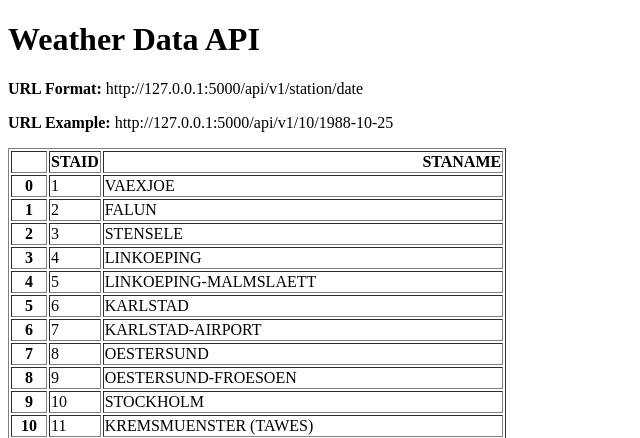
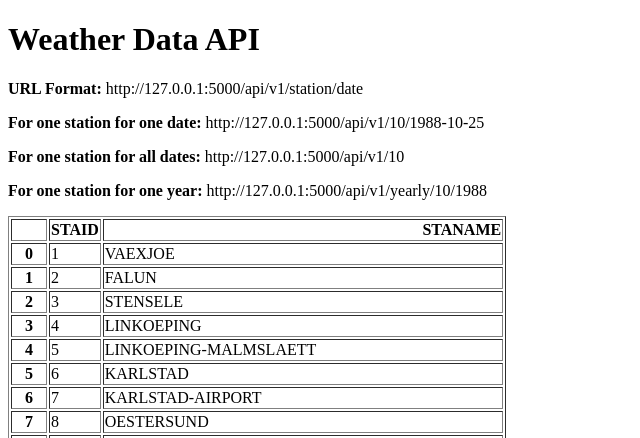
Before and after one commit to arifurtuc/Weather-API-Flask, a Flask app: page / in a window 1280 px wide. Shown: the top 438 px of the page, without its empty margins (0-640 px from the left). Run offline with Flask 3, Linux system fonts and the light colour scheme.

Commit message:
Add URL endpoint for yearly and all data

```diff
--- a/main.py
+++ b/main.py
@@ -4,26 +4,34 @@ import pandas as pd
 # Initialize Flask app
 app = Flask("__name__")
 
-# Read the station data and extract station id, name
-stations = pd.read_csv("data_small/stations.txt", skiprows=17)
-stations = stations[["STAID", "STANAME                                 "]]
-
 
 # Define route for home page
 @app.route("/")
 def home():
+    """
+    Renders the home page with station data.
+
+    Reads station data from a CSV file, extracts station ID and name,
+    and renders the 'home.html' template using the extracted data.
+    """
+    stations = pd.read_csv("data_small/stations.txt", skiprows=17)
+    stations = stations[["STAID", "STANAME                                 "]]
     return render_template("home.html", data=stations.to_html())
 
 
 # Define route for API endpoint
 @app.route("/api/v1/<station>/<date>")
 def fetch_data(station, date):
-    # Extract temperature data for the given station and date
+    """
+    Retrieves temperature data for a specific weather station on a given date.
+
+    :param station: The station ID.
+    :param date: The date for which temperature data is requested.
+    :return: JSON containing station ID, date, and temperature information.
+    """
     filename = "data_small/TG_STAID" + str(station).zfill(6) + ".txt"
     df = pd.read_csv(filename, skiprows=20, parse_dates=["    DATE"])
     temperature = df.loc[df["    DATE"] == date]["   TG"].squeeze() / 10
-
-    # Return JSON data with station, date, and temperature
     return {
         "station": station,
         "date": date,
@@ -31,6 +39,37 @@ def fetch_data(station, date):
     }
 
 
+@app.route("/api/v1/<station>")
+def all_data(station):
+    """
+    Retrieves all data for a specific weather station.
+
+    :param station: The station ID.
+    :return: JSON containing all data for the given station.
+    """
+    filename = "data_small/TG_STAID" + str(station).zfill(6) + ".txt"
+    df = pd.read_csv(filename, skiprows=20, parse_dates=["    DATE"])
+    result = df.to_dict(orient="records")
+    return result
+
+
+@app.route("/api/v1/yearly/<station>/<year>")
+def yearly(station, year):
+    """
+    Retrieves yearly data for a specific weather station for the given year.
+
+    :param station: The station ID.
+    :param year: The year for which data is requested.
+    :return: JSON containing yearly data for the given station and year.
+    """
+    filename = "data_small/TG_STAID" + str(station).zfill(6) + ".txt"
+    df = pd.read_csv(filename, skiprows=20)
+    df["    DATE"] = df["    DATE"].astype(str)
+    result = df[df["    DATE"].str.startswith(str(year))]
+    result = result.to_dict(orient="records")
+    return result
+
+
 if __name__ == "__main__":
     # Run the Flask app in debug mode
     app.run(debug=True)
--- a/templates/home.html
+++ b/templates/home.html
@@ -11,7 +11,9 @@
     <p><strong>URL Format:</strong> http://127.0.0.1:5000/api/v1/station/date</p>
 
     <!-- Example of a URL for reference -->
-    <p><strong>URL Example:</strong> http://127.0.0.1:5000/api/v1/10/1988-10-25</p>
+    <p><strong>For one station for one date:</strong> http://127.0.0.1:5000/api/v1/10/1988-10-25</p>
+    <p><strong>For one station for all dates:</strong> http://127.0.0.1:5000/api/v1/10</p>
+    <p><strong>For one station for one year:</strong> http://127.0.0.1:5000/api/v1/yearly/10/1988</p>
 
     <!-- Display station data in HTML format -->
     <p>{{data|safe}}</p>
```
